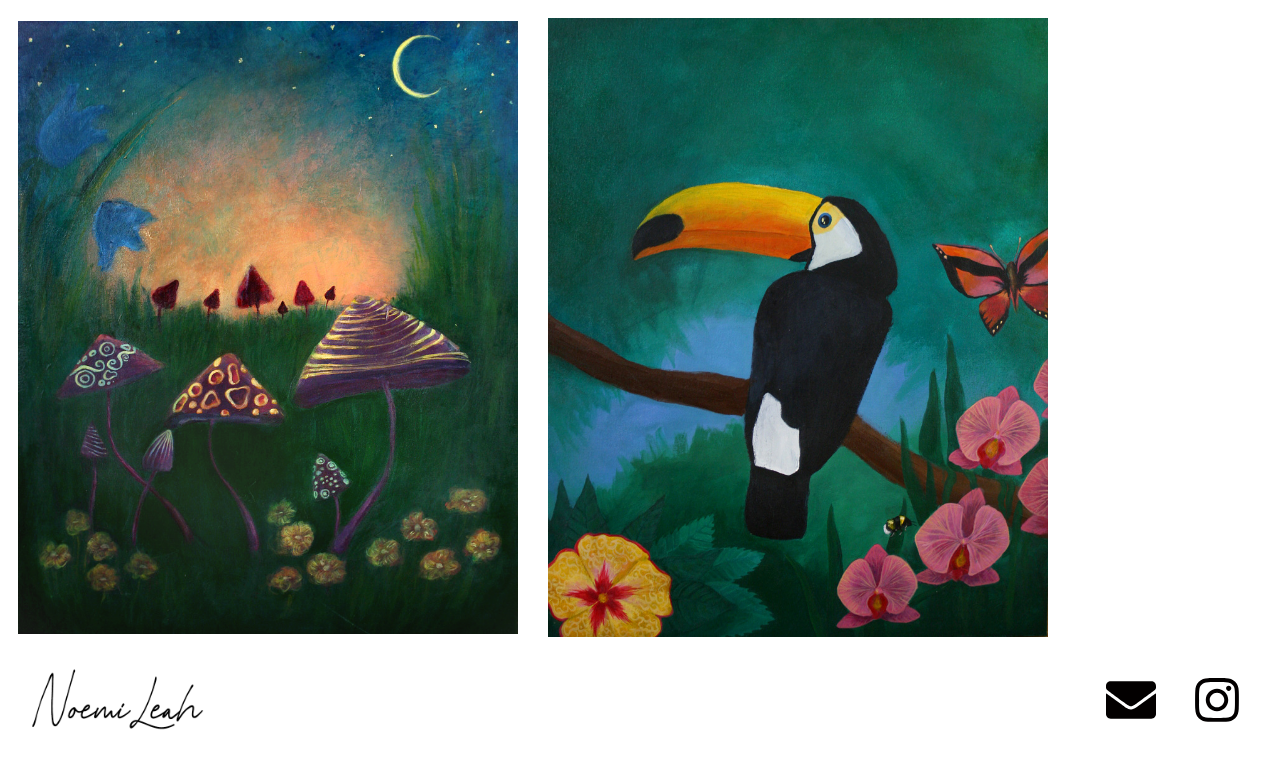
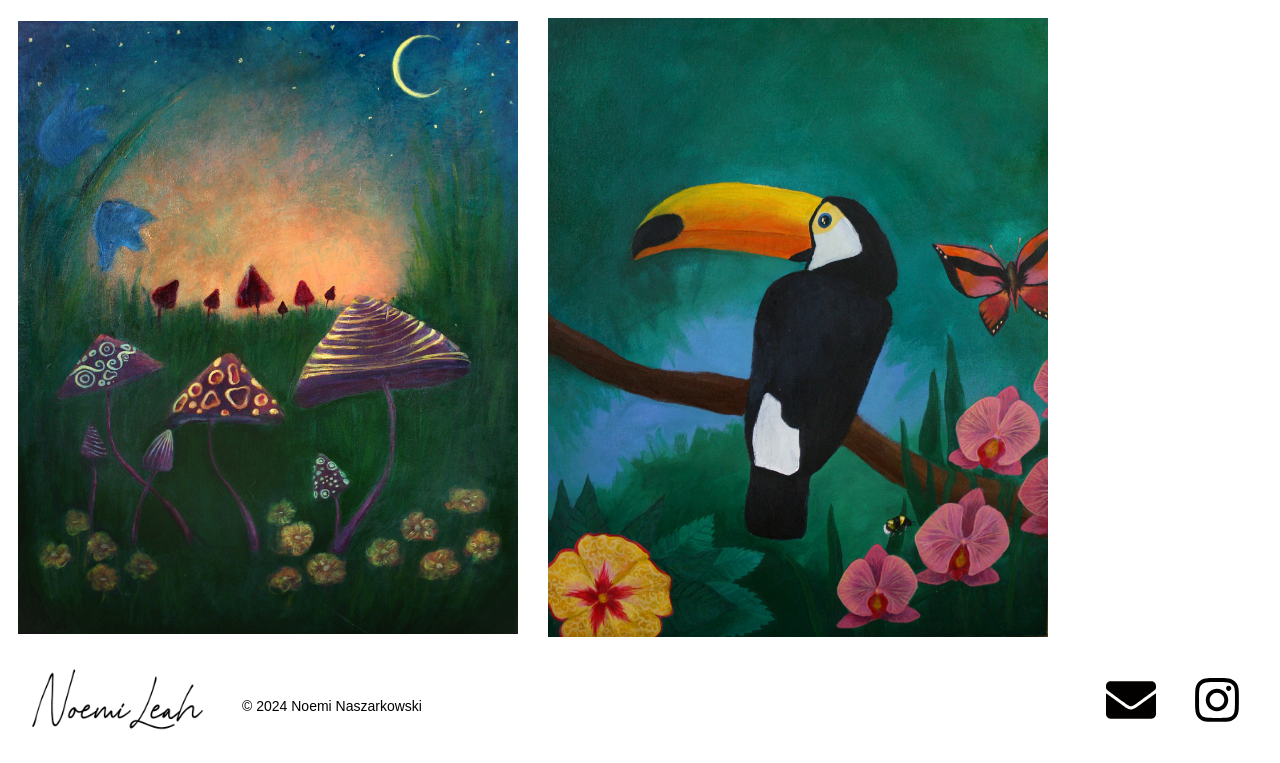
Before and after one commit to f1nduck/noemi-art-website, a React (Vite) app: page / in a window 1280 px wide. Shown: the part 3308-4071 px from the top of the page. Built offline with nearby package versions, Linux system fonts and the light colour scheme.

Commit message:
Copyright text added to footer

```diff
--- a/src/components/Footer.css
+++ b/src/components/Footer.css
@@ -11,12 +11,7 @@ footer {
 .brand-icon {
   display: flex;
   align-items: center; /* Align items vertically */
-}
-
-.brand-icon img {
-  width: 40%; /* Adjust the width as needed */
-  height: auto; /* Maintain aspect ratio */
-  margin-bottom: 10px;
+  position: relative;
 }
 
 .contact {
@@ -41,3 +36,21 @@ footer {
 .contact a:hover {
   color: #797979fb; /* Change color on hover */
 }
+
+.brand-container {
+  display: flex;
+  align-items: center;
+}
+
+.copyright {
+  font-size: 14px;
+  font-family: Arial, Helvetica, sans-serif;
+  color: #030000;
+  margin-left: -260px;
+}
+
+.brand-icon img {
+  width: 40%; /* Adjust the width as needed */
+  height: auto; /* Maintain aspect ratio */
+  margin-bottom: 10px;
+}
--- a/src/components/Footer.tsx
+++ b/src/components/Footer.tsx
@@ -9,16 +9,22 @@ const Footer = ({ artistEmail, instagramLink }) => {
 
   return (
     <footer>
-      <div className="brand-icon">
-        {/* Insert your artist's brand icon image here */}
-        <img src="src\assets\images\logo1.png" alt="Artist Brand Icon" />
+      <div className="brand-container">
+        <div className="brand-icon">
+          {/* Insert your artist's brand icon image here */}
+          <img src="src\assets\images\logo1.png" alt="Artist Brand Icon" />
+        </div>
+        <div className="copyright">
+          {/* Add the copyright text */}
+          © 2024 Noemi Naszarkowski
+        </div>
       </div>
       <div className="contact">
         <button onClick={handleEmailClick}>
-          <FaEnvelope /> {/*text for button can go here */}
+          <FaEnvelope /> {/* text for button can go here */}
         </button>
         <a href={instagramLink} target="_blank" rel="noopener noreferrer">
-          <FaInstagram /> {/*text for button can go here */}
+          <FaInstagram /> {/* text for button can go here */}
         </a>
       </div>
     </footer>
--- a/src/components/Gallery/Gallery.css
+++ b/src/components/Gallery/Gallery.css
@@ -38,17 +38,18 @@
 }
 
 .modal-description {
-  position: absolute;
-  bottom: 10px;
+  position: fixed;
+  bottom: 15%;
+  left: 30px; /* Adjust the distance from the left side of the screen */
   font-family: Arial, Helvetica, sans-serif;
   font-size: 25px;
-  left: -300px; /* Adjust the distance from the image as needed */
   width: 280px; /* Adjust the width as needed */
-  background-color: rgba(2, 0, 0, 0); /* Semi-transparent black background */
+  background-color: rgba(2, 0, 0, 0.5); /* Semi-transparent black background */
   color: white;
   padding: 10px; /* Adjust padding as needed */
   box-sizing: border-box;
 }
+
 
 .close-button {
   position: absolute;
```
